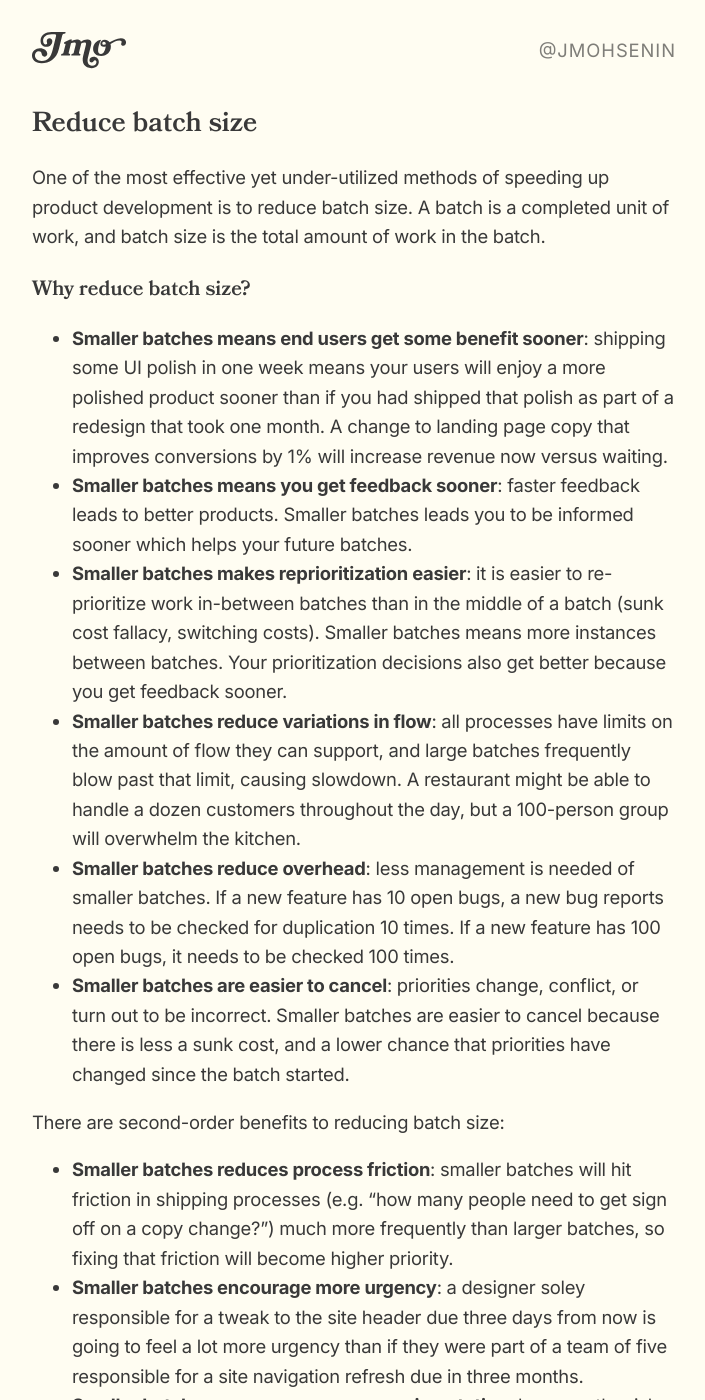
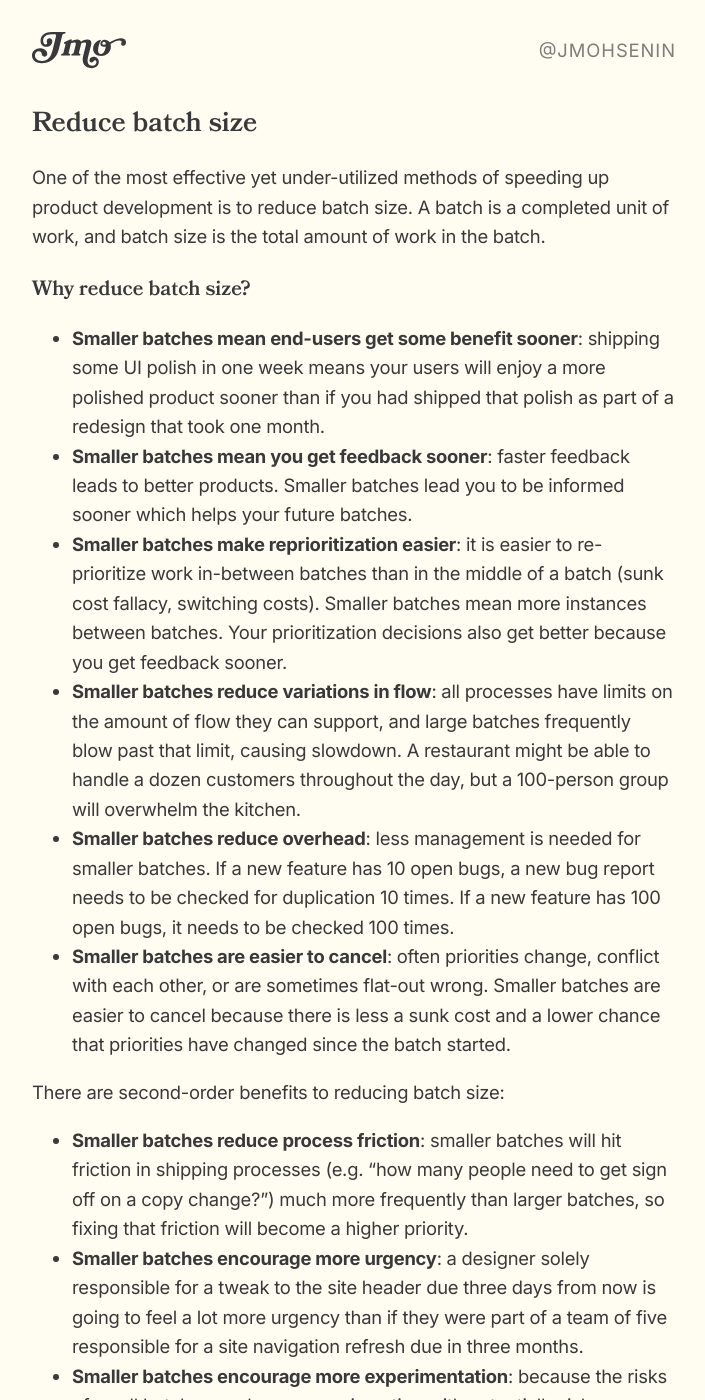
Before and after one commit to jmohsenin/jmohsenin.github.io, a Jekyll site: the page built from _notes/reduce-batch-size.md, in a window 1280 px wide and 1400 px high. Shown: the whole window, without its empty margins (286-991 px from the left). Built offline with Jekyll 4.4.1, drawn with Linux system fonts in a browser that asks for light colours; some of the changed text lies outside the part shown.

```diff
--- a/_notes/reduce-batch-size.md
+++ b/_notes/reduce-batch-size.md
@@ -6,18 +6,20 @@ title:  "Reduce batch size"
 One of the most effective yet under-utilized methods of speeding up product development is to reduce batch size. A batch is a completed unit of work, and batch size is the total amount of work in the batch.
 
 ### Why reduce batch size?
-- **Smaller batches means end users get some benefit sooner**: shipping some UI polish in one week means your users will enjoy a more polished product sooner than if you had shipped that polish as part of a redesign that took one month. A change to landing page copy that improves conversions by 1% will increase revenue now versus waiting.
-- **Smaller batches means you get feedback sooner**: faster feedback leads to better products. Smaller batches leads you to be informed sooner which helps your future batches.
-- **Smaller batches makes reprioritization easier**: it is easier to re-prioritize work in-between batches than in the middle of a batch (sunk cost fallacy, switching costs). Smaller batches means more instances between batches. Your prioritization decisions also get better because you get feedback sooner.
+- **Smaller batches mean end-users get some benefit sooner**: shipping some UI polish in one week means your users will enjoy a more polished product sooner than if you had shipped that polish as part of a redesign that took one month.
+- **Smaller batches mean you get feedback sooner**: faster feedback leads to better products. Smaller batches lead you to be informed sooner which helps your future batches.
+- **Smaller batches make reprioritization easier**: it is easier to re-prioritize work in-between batches than in the middle of a batch (sunk cost fallacy, switching costs). Smaller batches mean more instances between batches. Your prioritization decisions also get better because you get feedback sooner.
 - **Smaller batches reduce variations in flow**: all processes have limits on the amount of flow they can support, and large batches frequently blow past that limit, causing slowdown. A restaurant might be able to handle a dozen customers throughout the day, but a 100-person group will overwhelm the kitchen.
-- **Smaller batches reduce overhead**: less management is needed of smaller batches. If a new feature has 10 open bugs, a new bug reports needs to be checked for duplication 10 times. If a new feature has 100 open bugs, it needs to be checked 100 times.
-- **Smaller batches are easier to cancel**: priorities change, conflict, or turn out to be incorrect. Smaller batches are easier to cancel because there is less a sunk cost, and a lower chance that priorities have changed since the batch started.
+- **Smaller batches reduce overhead**: less management is needed for smaller batches. If a new feature has 10 open bugs, a new bug report needs to be checked for duplication 10 times. If a new feature has 100 open bugs, it needs to be checked 100 times.
+- **Smaller batches are easier to cancel**: often priorities change, conflict with each other, or are sometimes flat-out wrong. Smaller batches are easier to cancel because there is less a sunk cost and a lower chance that priorities have changed since the batch started.
+
 
 There are second-order benefits to reducing batch size:
-- **Smaller batches reduces process friction**: smaller batches will hit friction in shipping processes (e.g. “how many people need to get sign off on a copy change?") much more frequently than larger batches, so fixing that friction will become higher priority.
-- **Smaller batches encourage more urgency**: a designer soley responsible for a tweak to the site header due three days from now is going to feel a lot more urgency than if they were part of a team of five responsible for a site navigation refresh due in three months.
+- **Smaller batches reduce process friction**: smaller batches will hit friction in shipping processes (e.g. “how many people need to get sign off on a copy change?") much more frequently than larger batches, so fixing that friction will become a higher priority.
+- **Smaller batches encourage more urgency**: a designer solely responsible for a tweak to the site header due three days from now is going to feel a lot more urgency than if they were part of a team of five responsible for a site navigation refresh due in three months.
 - **Smaller batches encourage more experimentation**: because the risks of small batches are lower, experimenting with potentially risky changes becomes easier.
-- **Smaller batches are more fun**: a lot of people derive joy out of shipping work, and smaller batches means more of those moments.
+- **Smaller batches are more fun**: a lot of people derive joy out of shipping work, and smaller batches mean more of those moments.
 
 ### References
-[Principles of Product Development Flow](https://www.amazon.com/Principles-Product-Development-Flow-Generation/dp/1935401009) by Donald G. Reinertsen
+  - The core idea comes from [[Principles of Product Development Flow]] by Donald G. Reinertsen
+  - Reducing work-in-progress is a separate but similarly important method for speeding up product development, [Will Larson has a good post explaining why](https://lethain.com/limiting-wip/).
```
Also changed, not shown: _notes/complexity.md (+5 -5 lines), _notes/satisfice.md (added, +13 -0 lines).
